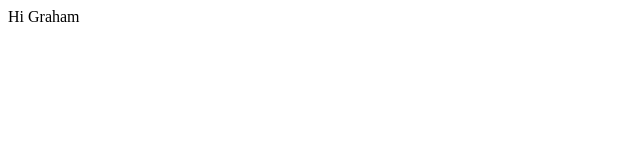
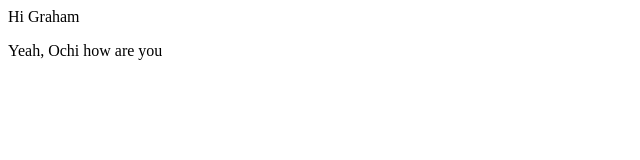
Before and after one commit to OchirnyamB/Revii-, a plain HTML site: page index.html in a window 1280 px wide. Shown: the whole page, without its empty margins (0-640 px from the left). Drawn offline with Linux system fonts and the light colour scheme.

Commit message:
Changes made

```diff
--- a/index.html
+++ b/index.html
@@ -1,5 +1,8 @@
 <html>
  <body>
     <p>Hi Graham </p>
- </body>
+
+    <p>Yeah, Ochi how are you </p>
+
+</body>
 </html>
```
